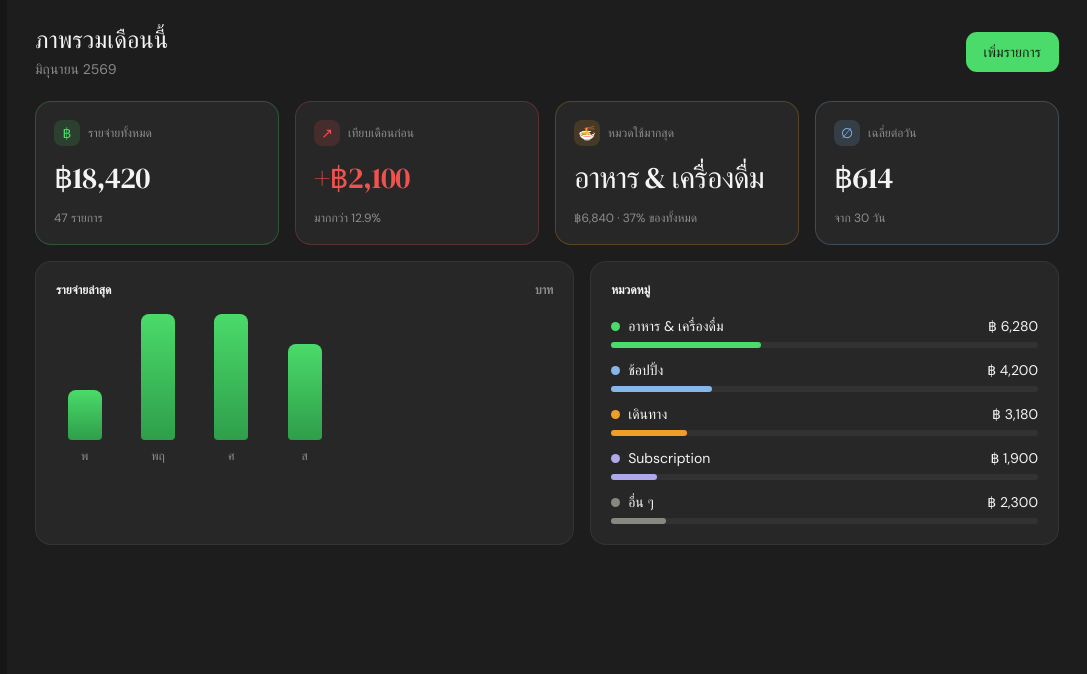
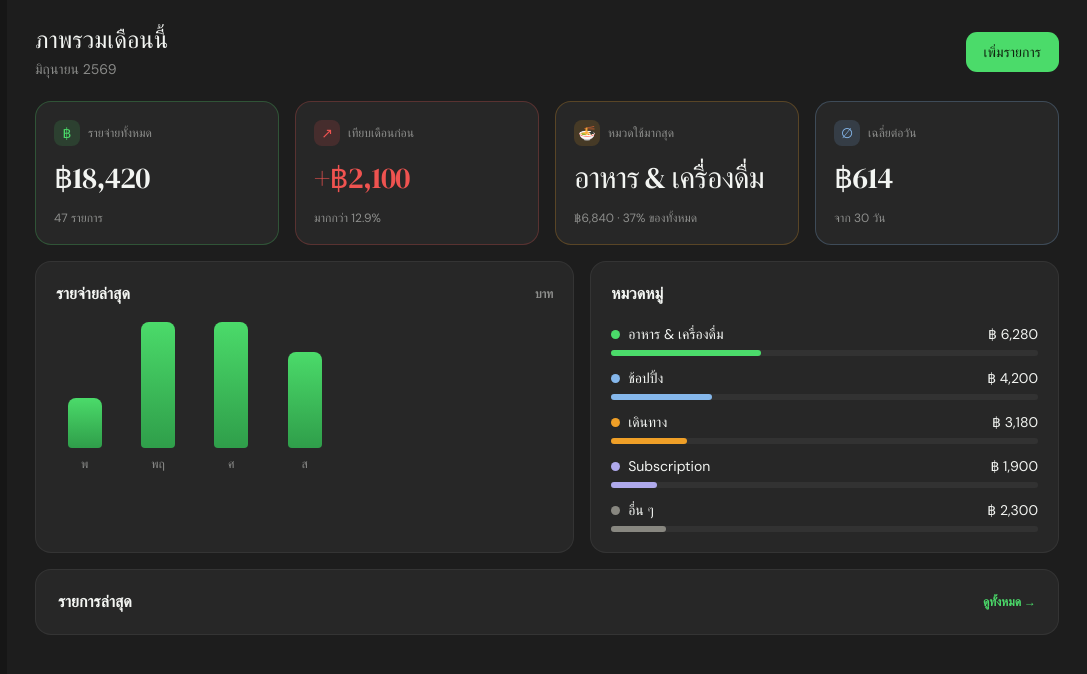
Before and after one commit to Patchara-291002/money-flow, a Next.js app in the folder frontend/: page /home/dashboard in a window 1280 px wide. Shown: the top 674 px of the page, without its empty margins (193-1280 px from the left). Built offline with nearby package versions, Linux system fonts and the light colour scheme.

Commit message:
redesign card homepage

```diff
--- a/frontend/app/home/dashboard/components/CategoryBreakdown.tsx
+++ b/frontend/app/home/dashboard/components/CategoryBreakdown.tsx
@@ -25,7 +25,6 @@ export default function CategoryBreakdown() {
     ...item,
     percentage: ((item.total / totalSum) * 100).toFixed(2),
   }));
-  console.log("percentageData", percentageData);
 
   const listItemProps = (item: CategoryData) => {
     return (
@@ -58,7 +57,7 @@ export default function CategoryBreakdown() {
 
   return (
     <div className="bg-background-card border border-border rounded-2xl p-5">
-      <p className="text-foreground text-xs font-semibold mb-4.5">หมวดหมู่</p>
+      <p className="text-foreground text-base font-semibold mb-4.5">หมวดหมู่</p>
       {percentageData.map((item) => (
         <div key={item.category} className="mb-3 last:mb-0">
           {listItemProps(item)}
--- /dev/null
+++ b/frontend/app/home/dashboard/components/RecentTransactions.tsx
@@ -0,0 +1,24 @@
+
+
+export default function RecentTransactions() {
+  return (
+    <div
+        className="bg-background-card border border-border rounded-2xl py-5 px-5.5 mt-4"
+    >
+      <div
+        className="flex items-center justify-between"
+      >
+        <p
+            className="text-foreground text-base font-semibold"
+        >
+            รายการล่าสุด
+        </p>
+        <button
+            className="text-primary font-semibold text-xs cursor-pointer"
+        >
+            ดูทั้งหมด →
+        </button>
+      </div>
+    </div>
+  )
+}
--- a/frontend/app/home/dashboard/components/WeeklyBarChart.tsx
+++ b/frontend/app/home/dashboard/components/WeeklyBarChart.tsx
@@ -22,9 +22,9 @@ export default function WeeklyBarChart() {
 
   return (
     <div className="bg-background-card border border-border rounded-2xl p-5">
-      <div className="flex items-center justify-between gap-2 text-xs">
-        <p className="text-foreground font-semibold">รายจ่ายล่าสุด</p>
-        <p className="text-foreground-muted font-semibold">บาท</p>
+      <div className="flex items-center justify-between gap-2">
+        <p className="text-foreground text-base font-semibold">รายจ่ายล่าสุด</p>
+        <p className="text-foreground-muted font-semibold text-xs">บาท</p>
       </div>
       <div
         className="grid grid-cols-7 gap-4 mt-4 mb-4"
--- a/frontend/app/home/dashboard/page.tsx
+++ b/frontend/app/home/dashboard/page.tsx
@@ -2,6 +2,7 @@ import DashboardHeader from "@/app/home/dashboard/components/DashboardHeader";
 import SummaryCards from "@/app/home/dashboard/components/SummaryCards";
 import WeeklyBarChart from "@/app/home/dashboard/components/WeeklyBarChart";
 import CategoryBreakdown from "@/app/home/dashboard/components/CategoryBreakdown";
+import RecentTransactions from "@/app/home/dashboard/components/RecentTransactions";
 
 export default function Dashboard() {
   return (
@@ -16,6 +17,9 @@ export default function Dashboard() {
         <WeeklyBarChart />
         <CategoryBreakdown />
       </div>
+      <div>
+        <RecentTransactions />
+      </div>
     </div>
   );
 }
```
